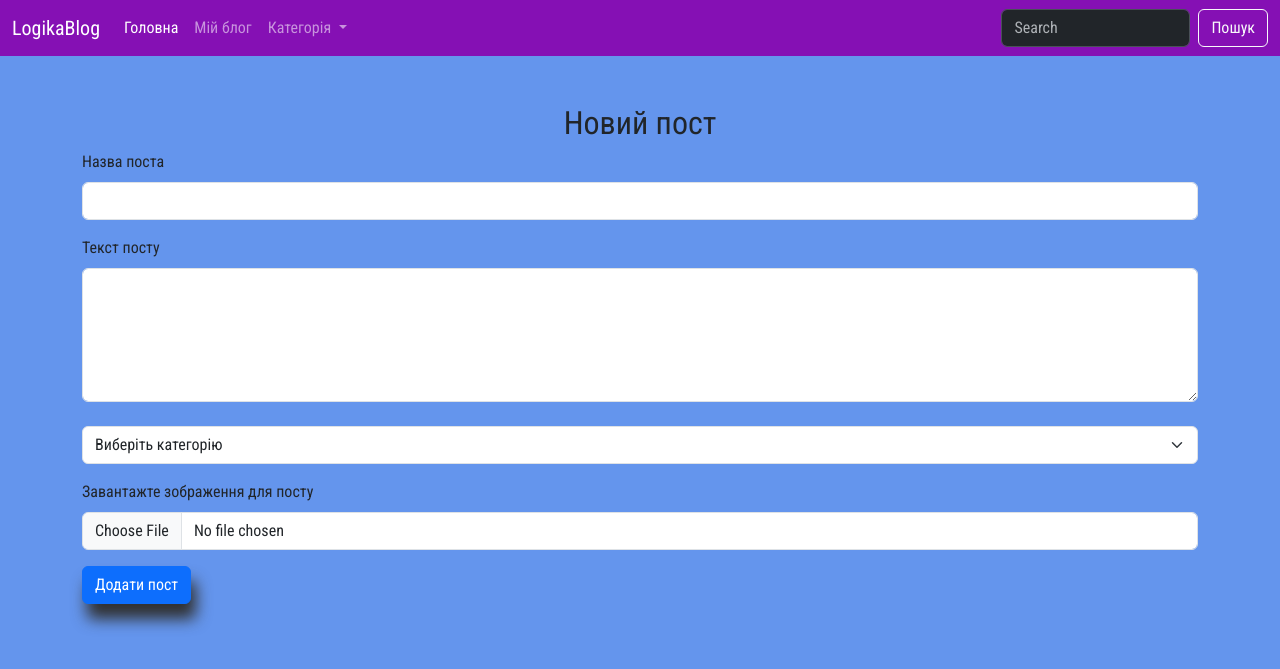
After one commit to volodymyrlogika/flask-logika, a Flask app: page /post/new in a window 1280 px wide. The commit adds this page. Shown: the top 669 px of the page. Run offline with Flask 2, Linux system fonts and the light colour scheme; data comes from the database, SQL or seed files in the repository; both versions use the stored data as it was after the commit.

Commit message:
Add files via upload

```diff
--- a/app.py
+++ b/app.py
@@ -1,8 +1,10 @@
-from flask import Flask, render_template, request
+from flask import Flask, render_template, request, flash
 
 from sql_queries import *
+from config import *
 
 app = Flask(__name__) #створюємо Flask-додаток
+app.config['SECRET_KEY'] = SECRET_KEY
 
 @app.route("/")
 @app.route("/index")
@@ -28,7 +30,14 @@ def post(post_id):
 def new_post():
     category_list = get_categorys()
     if request.method == "POST":
-        add_post(request.form['category'], request.form['title'], request.form['text'])
+        try:
+            image = request.files['image']
+            image.save(PATH_IMG+image.filename)
+            add_post(request.form['category'], request.form['title'], request.form['text'], image.filename)
+            flash("Пост додано!", "alert-success")
+        except:
+            flash("Помилка додавання поста!", "alert-danger")
+
     return render_template("newpost.html", category_list = category_list)
 
 if __name__ == "__main__":
--- /dev/null
+++ b/config.py
@@ -0,0 +1,6 @@
+import os
+
+SECRET_KEY = 'dcfgvhbjnkmhbgvfcdcgvhbjnkmlkjnbhgvcfdx'
+
+PATH = os.path.dirname(__file__) + os.sep
+PATH_IMG = PATH + "static" + os.sep + "img" + os.sep
--- a/sql_queries.py
+++ b/sql_queries.py
@@ -75,6 +75,6 @@ def get_categorys():
 def add_post(*data):
     open()
     cursor.execute('''
-    INSERT INTO posts (category_id, title, text) VALUES ((?), (?), (?))''', [data[0], data[1], data[2]] )
+    INSERT INTO posts (category_id, title, text, image) VALUES ((?), (?), (?), (?))''', [data[0], data[1], data[2], data[3]] )
     conn.commit()
     close()
--- a/static/style.css
+++ b/static/style.css
@@ -21,3 +21,8 @@ h1{
     position: relative;
 
 }
+
+
+.add-btn{
+    box-shadow: 5px 15px 15px rgb(49, 49, 49);
+}
--- a/templates/index.html
+++ b/templates/index.html
@@ -41,7 +41,7 @@
         <div class="posts container py-5">
         <div class="card-group">
           {% for post in posts %}
-            <div class="card m-2" style="max-width: 18rem;">
+            <div class="card m-2" style="min-width: 18rem;">
               <img src="{{ url_for('static', filename='img/' + post[5]) }}" class="card-img-top" alt="...">
               <div class="card-body">
                 <h5 class="card-title">{{post[3]}}</h5>
--- /dev/null
+++ b/templates/newpost.html
@@ -0,0 +1,38 @@
+{% extends 'base.html' %}
+
+{% block title %}
+<title>Новий пост</title>
+{% endblock title %}
+
+{% block main %}
+<main class="container py-5">
+   <h2 class="text-center">Новий пост</h2>
+
+   <form action="" method="POST" enctype="multipart/form-data">
+    {% for type, message in get_flashed_messages(True) %}
+        <div class="alert {{type}} my-3 "> {{message}} </div>
+      {% endfor %}
+    <div class="mb-3">
+        <label for="exampleFormControlInput1" class="form-label">Назва поста</label>
+        <input required name="title" type="text" class="form-control" id="exampleFormControlInput1">
+    </div>
+    <div class="mb-4">
+        <label for="exampleFormControlTextarea1" class="form-label">Текст посту</label>
+        <textarea required name="text" class="form-control" id="exampleFormControlTextarea1" rows="5"></textarea>
+      </div>
+
+      <select required name="category" class="form-select" aria-label="Default select example">
+        <option selected>Виберіть категорію</option>
+        {% for categ  in category_list %}
+            <option value="{{categ[0]}}">{{categ[1].capitalize()}}</option>
+        {% endfor %}
+      </select>
+      <div class="my-3">
+        <label for="formFile" class="form-label">Завантажте зображення для посту</label>
+        <input name="image" class="form-control" type="file" id="formFile">
+      </div>
+
+      <button type="submit" class="btn btn-primary add-btn">Додати пост</button>
+   </form>
+</main>
+{% endblock main %}
```
Also changed, not shown: blog.db, static/img/depositphotos_495632072-stock-illustration-pixel-art-of-dinosaur-icon.jpg (added).
